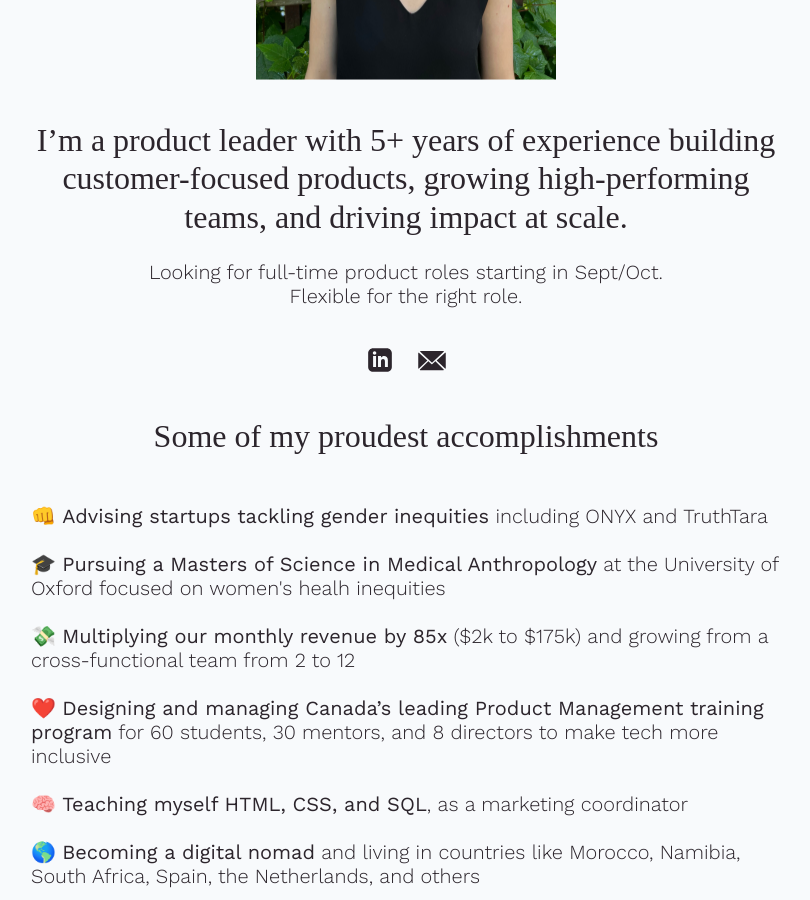
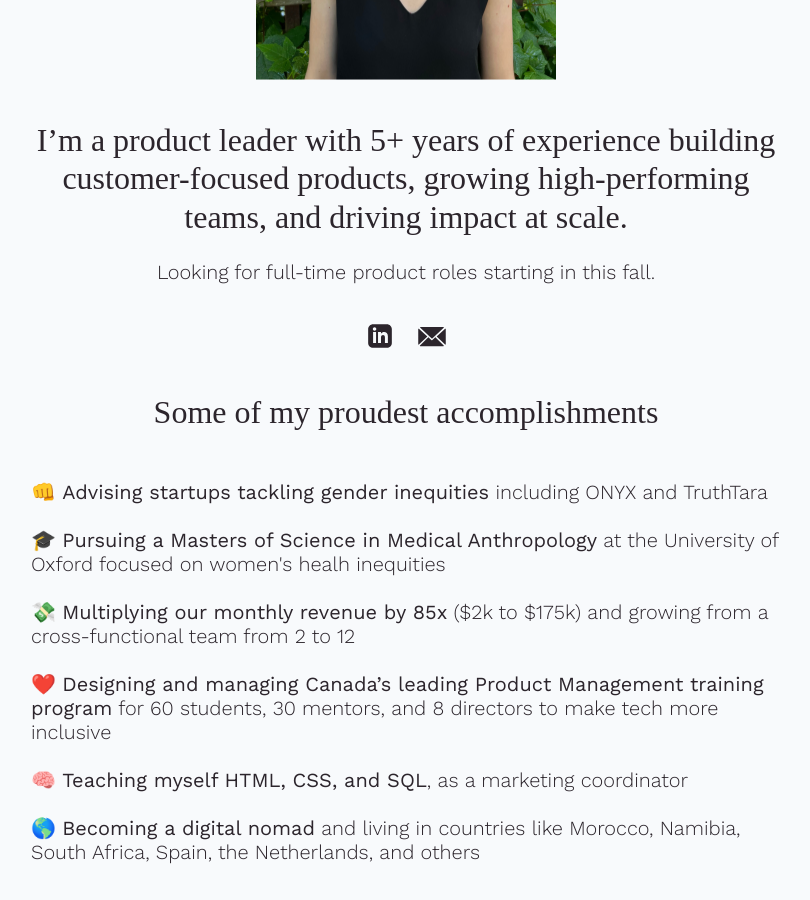
Before and after one commit to shannawn/shannonaw, a Jekyll site: the page index.html, which Jekyll copies as it is, in a window 1280 px wide and 900 px high, scrolled down 434 px. Shown: the whole window, without its empty margins (234-1044 px from the left). Built offline with Jekyll 4.4.1, drawn with Linux system fonts in a browser that asks for light colours; some web fonts are replaced.

Commit message:
Update index.html

```diff
--- a/index.html
+++ b/index.html
@@ -34,7 +34,7 @@
         <h2>
           I’m a product leader with 5+ years of experience<br class="mobile-break"> building customer-focused products, growing high-performing teams, and driving impact at scale.
         </h2>
-        <p>Looking for full-time product roles<br class="mobile-break"> starting in Sept/Oct.<br>Flexible for the right role.</p>
+        <p>Looking for full-time product roles<br class="mobile-break"> starting in this fall.</p>
         </div>
       <div class="contact-container">
         <a href="https://www.linkedin.com/in/shannon-auster-weiss/" target="_blank">
```
